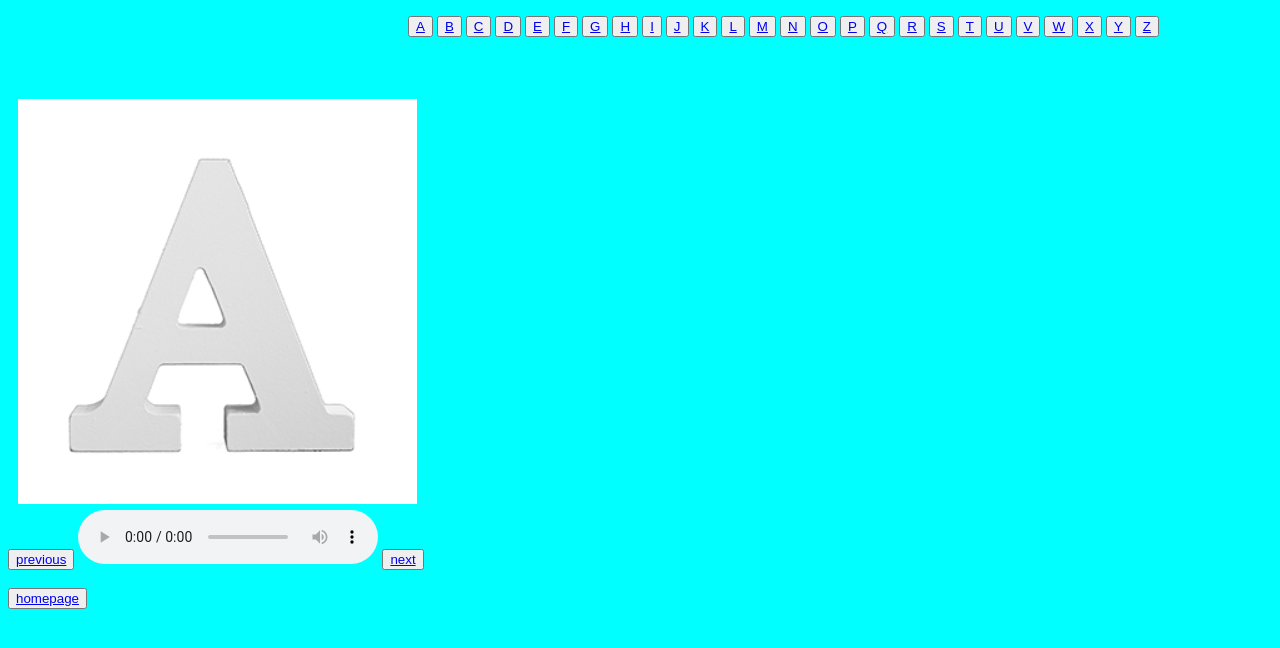
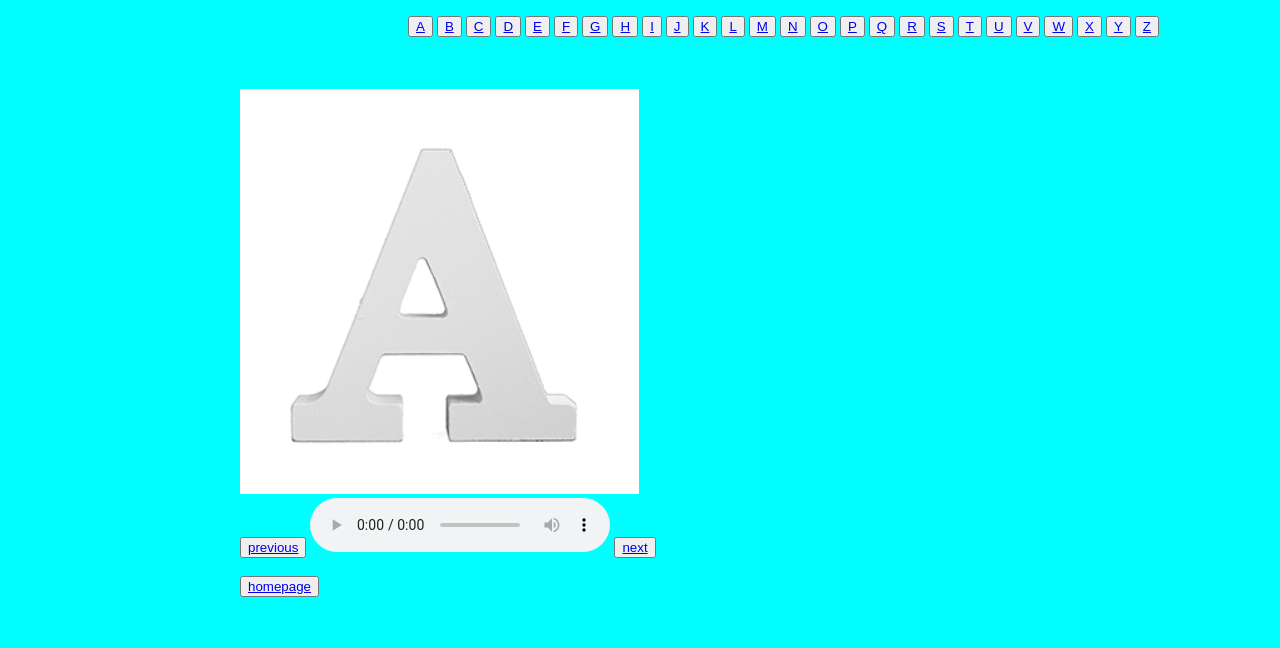
Before and after one commit to chayayosefi/Learning-letters, a website: page src/html/a.html in a window 1280 px wide. Drawn offline with Linux system fonts and the light colour scheme.

Commit message:
test-commit

```diff
--- a/src/css/app.css
+++ b/src/css/app.css
@@ -16,8 +16,3 @@ p{
     margin-left:400px;
 
 }
-
-img{
-    margin-left:350px;
-
-}
--- a/src/html/a.html
+++ b/src/html/a.html
@@ -41,7 +41,8 @@
     </p>
     <br>
     <br>
-    <img src="../img/a.png " style="margin:10px 5px 2px 10px;">
+    <div style="width:800px; margin:0 auto;">
+        <img src="../img/a.png">
         <br>
         <button><a href="z.html">previous</a></button>
         <audio src="../audio/a.mp3" autoplay controls></audio>
@@ -49,6 +50,7 @@
         <br>
         <br>
         <button><a href="../../index.html">homepage</a></button>
+    </div>
 
 </body>
 
```
Lines whose indentation alone changed are shown as unchanged.
